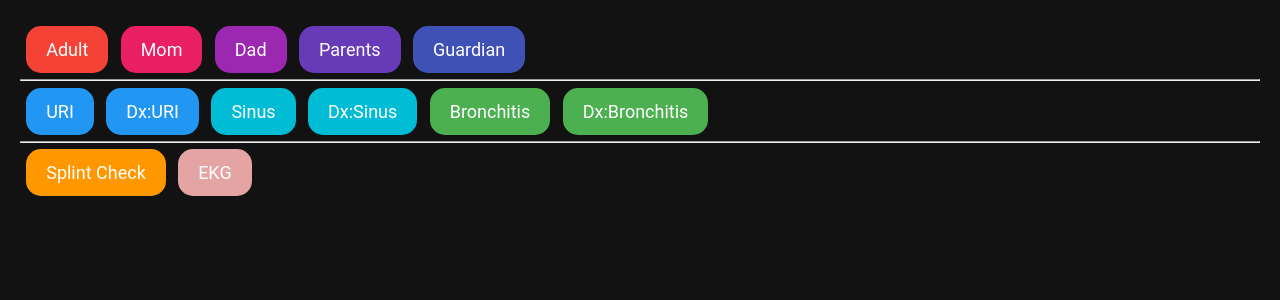
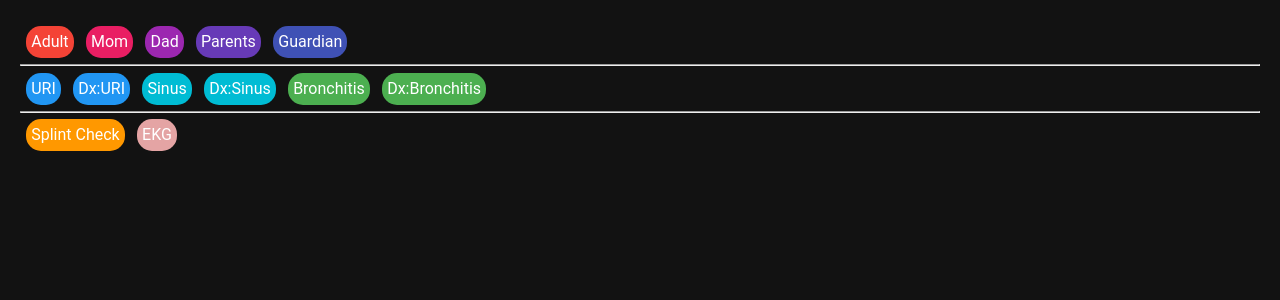
Before and after one commit to FlintShadey/commonbuttons, a Vue app: page / in a window 1280 px wide. Shown: the top 300 px of the page. Built offline with nearby package versions, Linux system fonts and the light colour scheme.

Commit message:
Refactor button styles in App.vue; adjust padding, font size, and hover color

```diff
--- a/src/App.vue
+++ b/src/App.vue
@@ -166,10 +166,10 @@ The patient is safe for outpatient management. Follow-up is advised if symptoms
 <style scoped>
 .copy-button {
   color: #fff; /* White text */
-  padding: 10px 20px; /* Large padding for size */
-  font-size: 18px; /* Larger font size */
+  padding: 4px 5px; /* Large padding for size */
+  font-size: 16px; /* Larger font size */
   border: none;
-  margin: 1px;
+  margin: 0%;
   border-radius: 15px;
   cursor: pointer;
   transition: background-color 0.3s ease;
@@ -181,7 +181,7 @@ The patient is safe for outpatient management. Follow-up is advised if symptoms
 }
 
 .adult-button:hover {
-  background-color: #1d804e; /* Slightly darker yellow on hover */
+  background-color: #64100a /* Slightly darker yellow on hover */
 }
 
 .mom-button {
```
